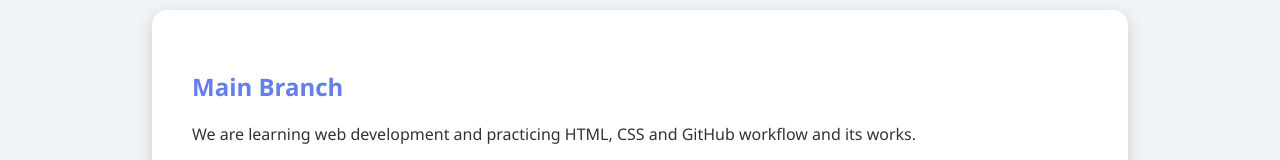
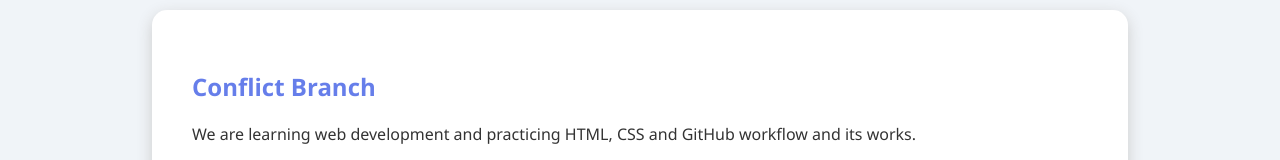
Before and after one commit to prob5156/a2-website, a plain HTML site: page about.html in a window 1280 px wide. Shown: the part 198-358 px from the top of the page. Drawn offline with Linux system fonts and the light colour scheme.

Commit message:
Edited same line in conflict branch

```diff
--- a/about.html
+++ b/about.html
@@ -28,7 +28,7 @@
 
 <section>
 
-<h2>Main Branch</h2>
+<h2>Conflict Branch</h2>
 
 <p>
     We are learning web development and practicing HTML,
```
